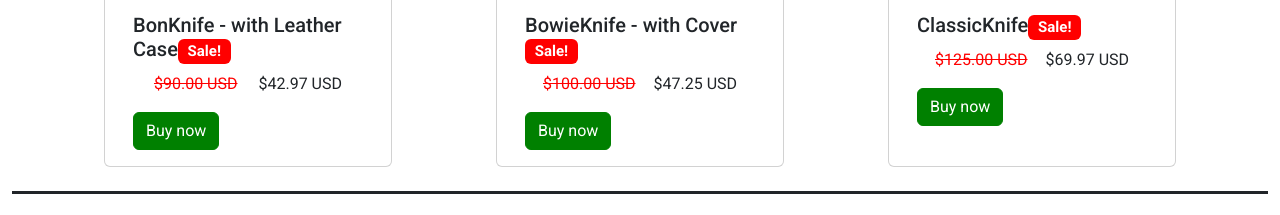
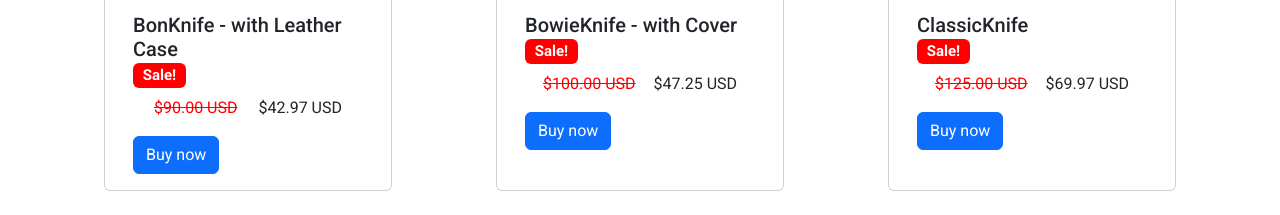
Before and after one commit to matsi44/Musolito, a plain HTML site: page index.html in a window 1280 px wide. Shown: the part 2532-2747 px from the top of the page. Drawn offline with nearby package versions, Linux system fonts and the light colour scheme.

Commit message:
arreglando spans

```diff
--- a/css/stylebts.css
+++ b/css/stylebts.css
@@ -294,10 +294,13 @@ ul{
 /* INDEX-CARDS */
 
 .bg-secondary {
-    background-color: red!important;
-    }
+    background-color: grey!important;
+}
 
-    .btn-primary {
-    --bs-btn-bg: green;
-    --bs-btn-border-color: green;
-    }
+.rojo{
+    background-color: red !important;
+}
+
+/* CONTACT */
+
+/* free shipping */
--- a/index.html
+++ b/index.html
@@ -67,7 +67,7 @@
             <div class="card" style="width: 18rem;">
                 <img src="./images/catalogo 1.png" class="card-img-top" alt="...">
                 <div class="card-body">
-                    <h5 class="card-title">BonKnife - with Leather Case<span class="badge bg-secondary">Sale!</span></h5>
+                    <h5 class="card-title">BonKnife - with Leather Case<br><span class="badge bg-secondary rojo">Sale!</span></h5>
                     <div class="main-section2-div">
                         <div class="main-section2-text">
                             <p class="card-text">$90.00 USD</p>
@@ -82,7 +82,7 @@
             <div class="card" style="width: 18rem;">
                 <img src="./images/catalogo2.png" class="card-img-top" alt="...">
                 <div class="card-body">
-                    <h5 class="card-title">BowieKnife - with Cover<span class="badge bg-secondary">Sale!</span></h5>
+                    <h5 class="card-title">BowieKnife - with Cover<span class="badge bg-secondary rojo">Sale!</span></h5>
                     <div class="main-section2-div">
                         <div class="main-section2-text">
                             <p class="card-text">$100.00 USD</p>
@@ -97,7 +97,7 @@
             <div class="card" style="width: 18rem;">
                 <img src="./images/catalogo3.png" class="card-img-top" alt="...">
                 <div class="card-body">
-                    <h5 class="card-title">ClassicKnife<span class="badge bg-secondary">Sale!</span></h5>
+                    <h5 class="card-title">ClassicKnife<br><span class="badge bg-secondary rojo">Sale!</span></h5>
                     <div class="main-section2-div">
                         <div class="main-section2-text">
                             <p class="card-text">$125.00 USD</p>
```
Also changed, not shown: pages/contact.html (+1 -1 lines).
